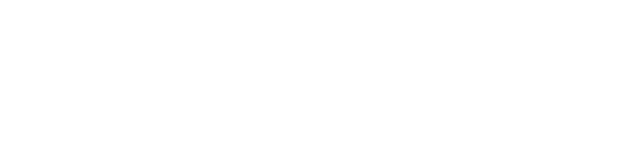
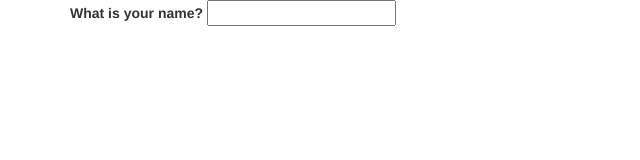
Before and after one commit to Atticus29/TrackSuggester, a plain HTML site: page index.html in a window 1280 px wide. Shown: the whole page, without its empty margins (0-640 px from the left). Drawn offline with nearby package versions, Linux system fonts and the light colour scheme.

Commit message:
add form with a name form group to index.html

```diff
--- a/index.html
+++ b/index.html
@@ -9,7 +9,12 @@
 </head>
 <body>
   <div class="container">
-
+    <form id="trackSurvery">
+      <div class="form-group">
+        <label for="userName">What is your name?</label>
+        <input type="text" id="userName"> <!-- Mark, test whether id can be different from for -->
+      </div>
+    </form>
   </div>
 </body>
 </html>
```
